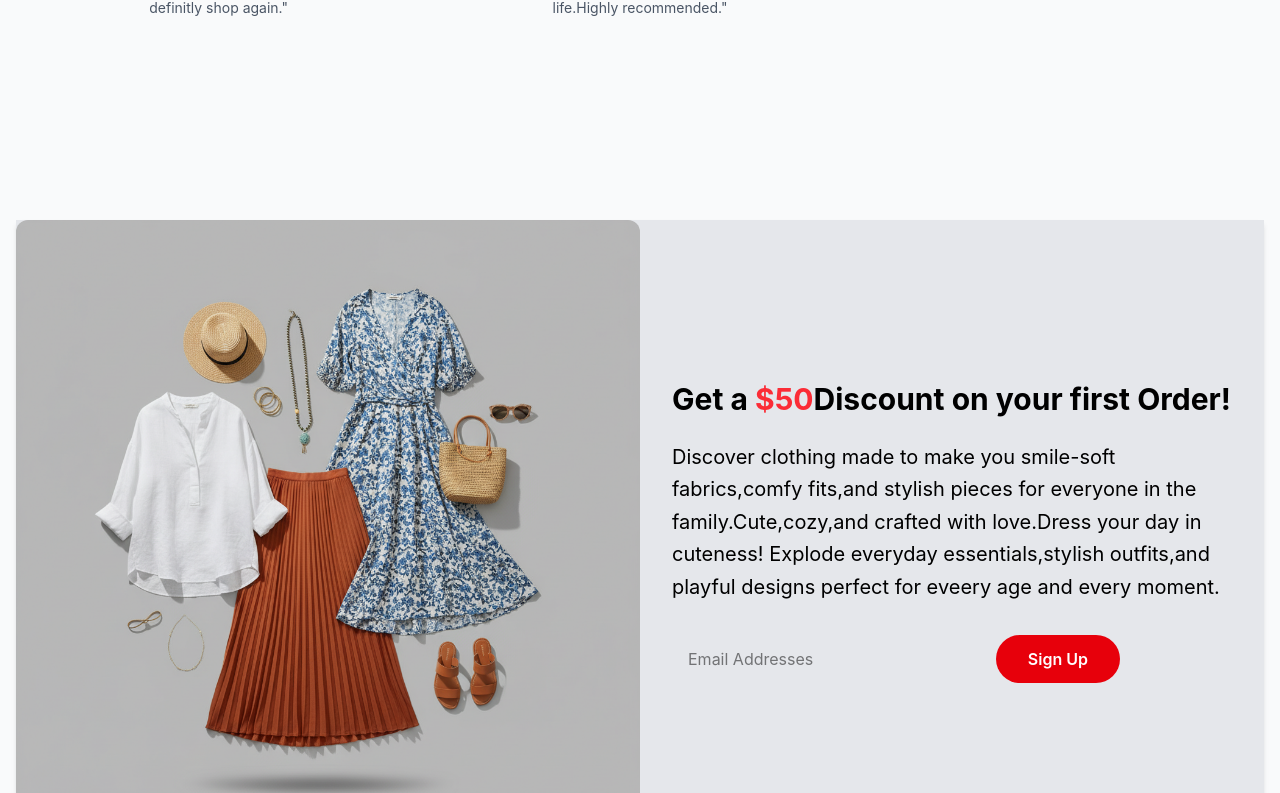
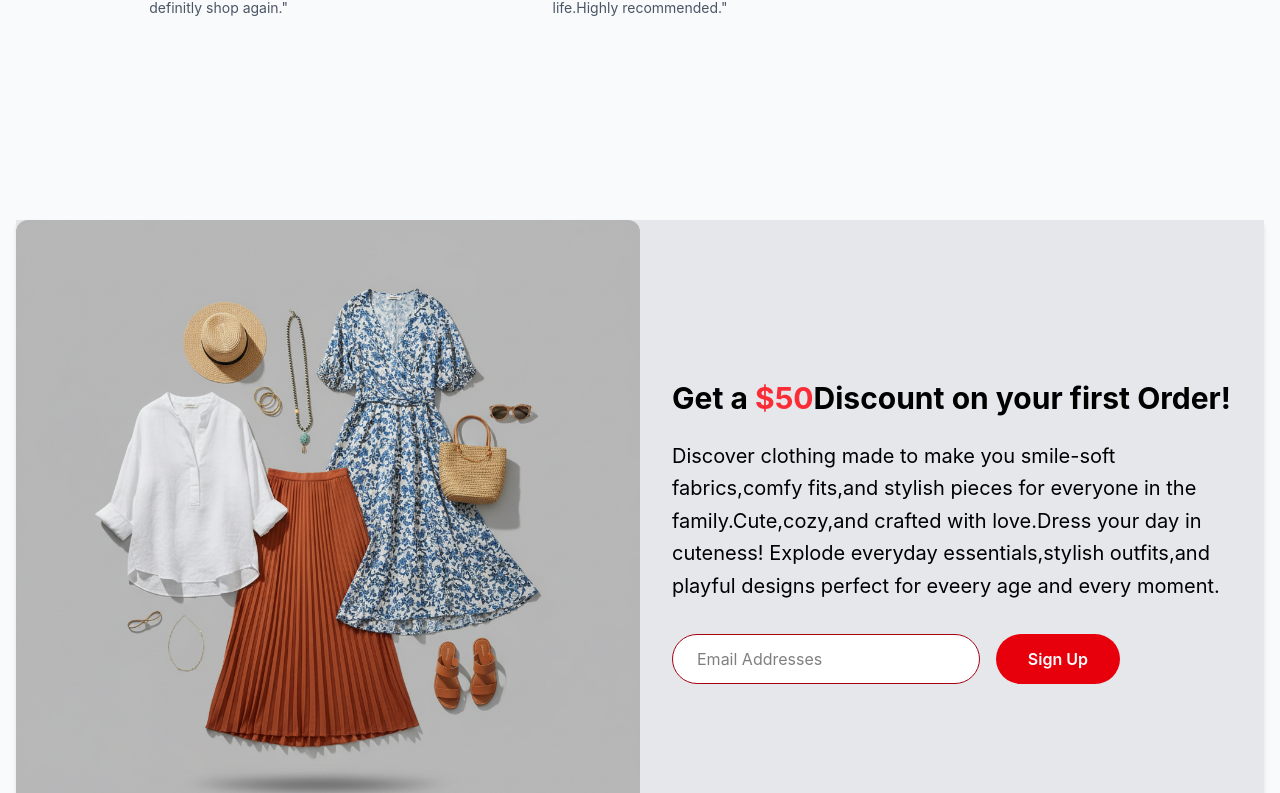
Before and after one commit to supunyasanthaofficial/Cotton, a React (Vite) app: page / in a window 1280 px wide. Shown: the part 5477-6270 px from the top of the page. Built offline with nearby package versions, Linux system fonts and the light colour scheme.

Commit message:
Add outline for input

```diff
--- a/src/components/Discount.jsx
+++ b/src/components/Discount.jsx
@@ -2,7 +2,7 @@ import D1 from "../assets/images/D1.png";
 
 const Discount = () => {
   return (
-    <section className="max-w-screen-2xl mx-auto px-4 py-20">
+    <section className="max-w-7xl mx-auto px-4 py-20">
       <div className="bg-gray-200 rounded-b-none flex flex-col lg:flex-row items-center overflow-hidden shadow-md">
         <div className="lg:w-1/2 w-full p-0">
           <div className=" rounded-4xl p-0">
@@ -31,7 +31,7 @@ const Discount = () => {
             <input
               type="email"
               placeholder="Email Addresses"
-              className="flex-1 px-4 py-3 rounded-full border-red-500 outline-none focus:ring-2 focus:ring-black"
+              className="grow px-6 py-3 border border-[#A70011] bg-white rounded-4xl focus:ring-2 focus:ring-blue-500 focus:border-blue-500 outline-none transition"
             />
             <button className="bg-red-600 text-white px-8 py-3 rounded-full font-semibold hover:bg-red-700 transition">
               Sign Up
```
